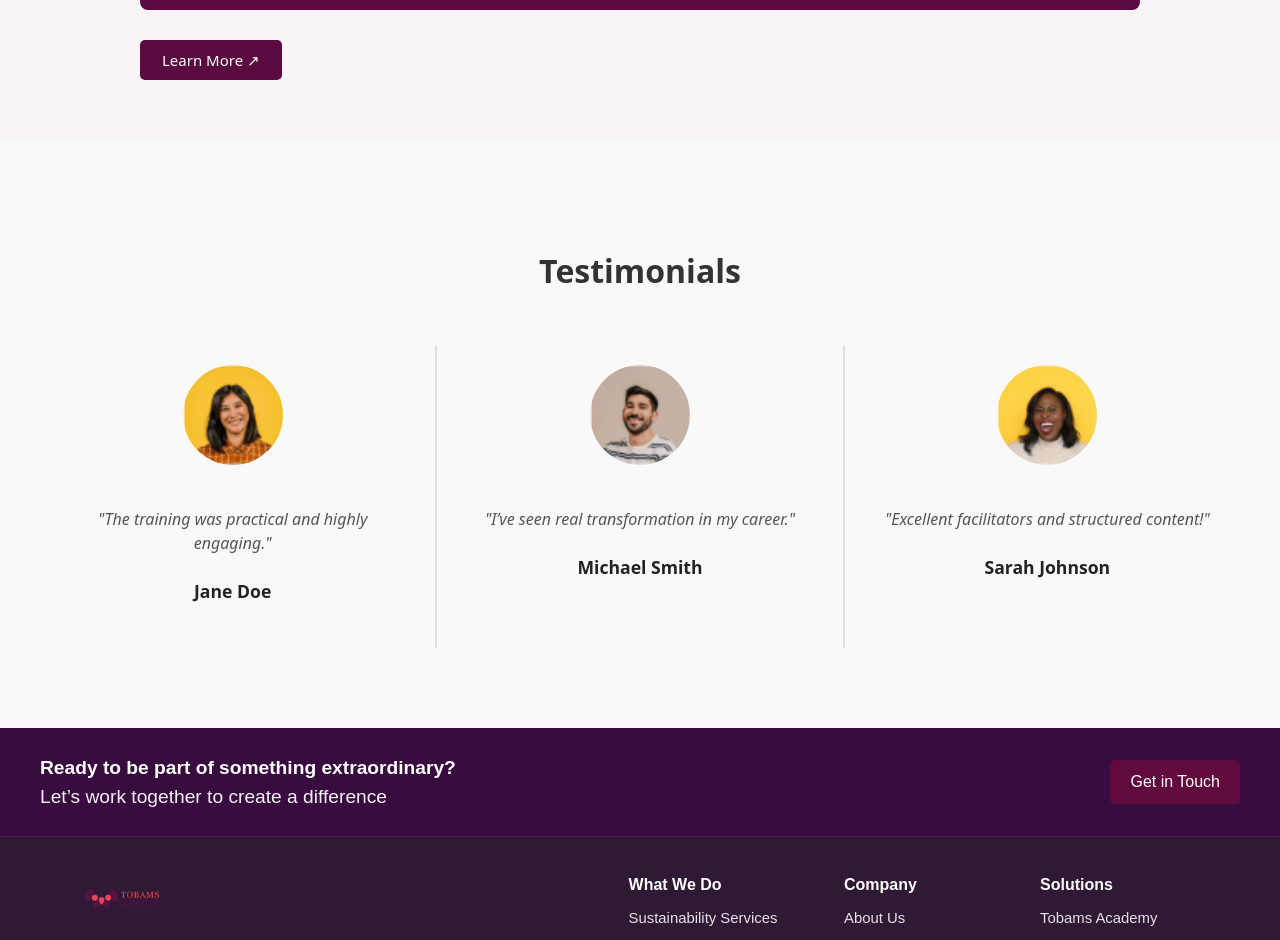
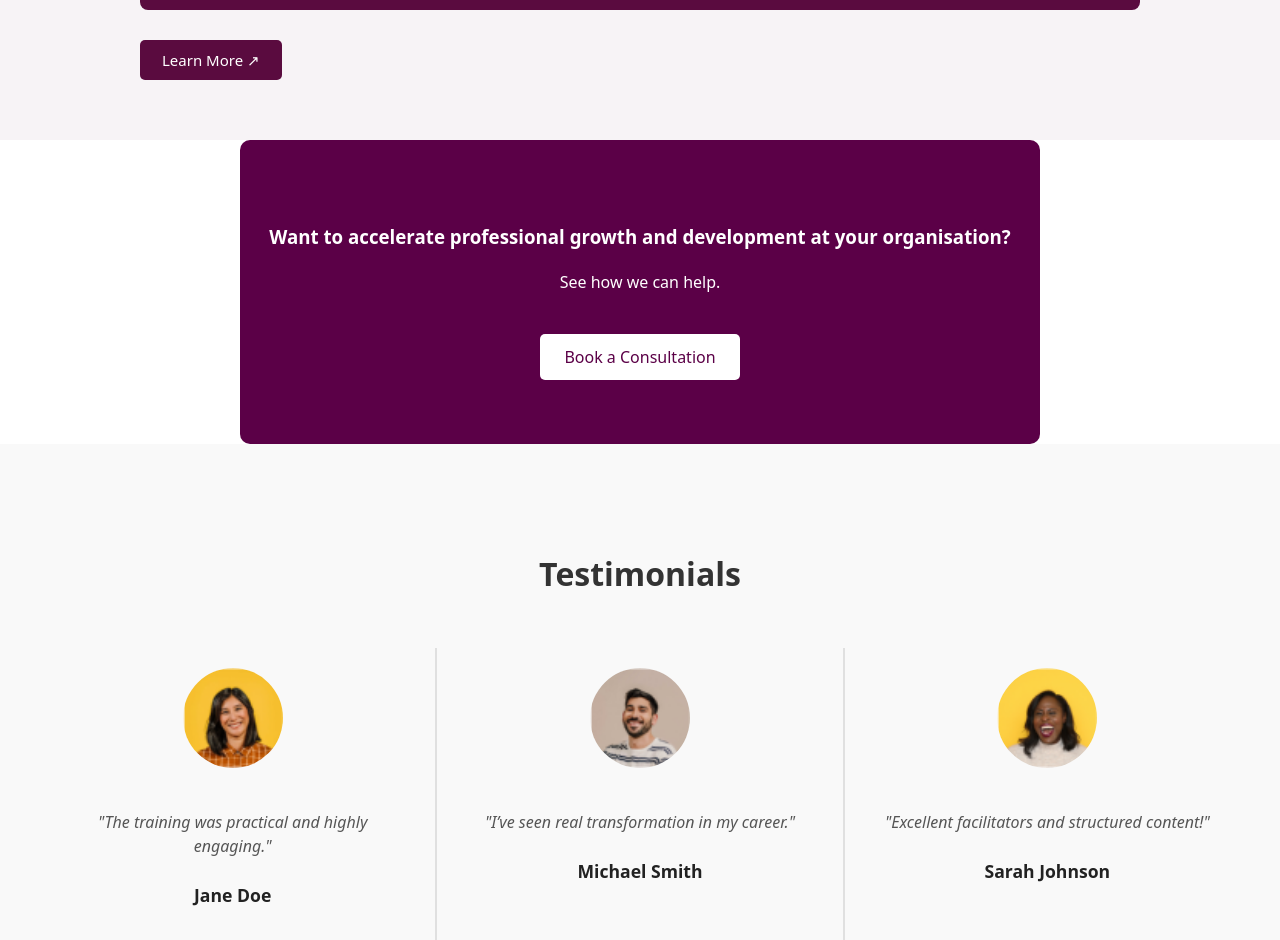
Before and after one commit to Nenyebaby24/Tobams-Training-Website, a React (Vite) app: page / in a window 1280 px wide. Shown: the part 5119-6059 px from the top of the page. Built offline with nearby package versions, Linux system fonts and the light colour scheme.

Commit message:
Updated ConsultationCTA layout and styles

```diff
--- a/src/App.jsx
+++ b/src/App.jsx
@@ -6,6 +6,7 @@ import Hero from "./Components/Hero/Hero";
 import Testimonials from "./Components/Testimonials/Testimonials";
 import Footer from "./Components/Footer/Footer";
 
+import ConsultationCTA from "./Components/ConsultationCTA/ConsultationCTA";
 import LearningSection from "./Components/LearningSection/LearningSection";
 import CorporateTraining from "./Components/CorporateTraining/CorporateTraining";
 import IndividualTraining from "./Components/IndividualTraining/IndividualTraining";
@@ -49,6 +50,9 @@ function App() {
         <TrainingConsultant />
       </Element>
 
+      {/* Consultation Call to Action */}
+      <ConsultationCTA />
+
       {/* Testimonials */}
       <Element name="testimonials">
         <Testimonials />
--- a/src/Components/ConsultationCTA/ConsultationCTA.jsx
+++ b/src/Components/ConsultationCTA/ConsultationCTA.jsx
@@ -4,7 +4,7 @@ import styles from "./ConsultationCTA.module.css";
 const ConsultationCTA = () => (
   <section className={styles.cta}>
 
-    <h3>Want to accelate professional growth and development at your organisation?</h3>
+    <h3>Want to accelerate professional growth and development at your organisation?</h3>
     <p>See how we can help.</p>
     <button>Book a Consultation</button>
   </section>
--- a/src/Components/ConsultationCTA/ConsultationCTA.module.css
+++ b/src/Components/ConsultationCTA/ConsultationCTA.module.css
@@ -3,6 +3,10 @@
   padding: 4rem 1rem;
   background: #5b0047;
   color: white;
+  width: 60%;       /* make it narrower */
+  margin: 0 auto;   /* keep it centered */
+  border-radius: 10px;
+
 }
 
 .cta button {
```
